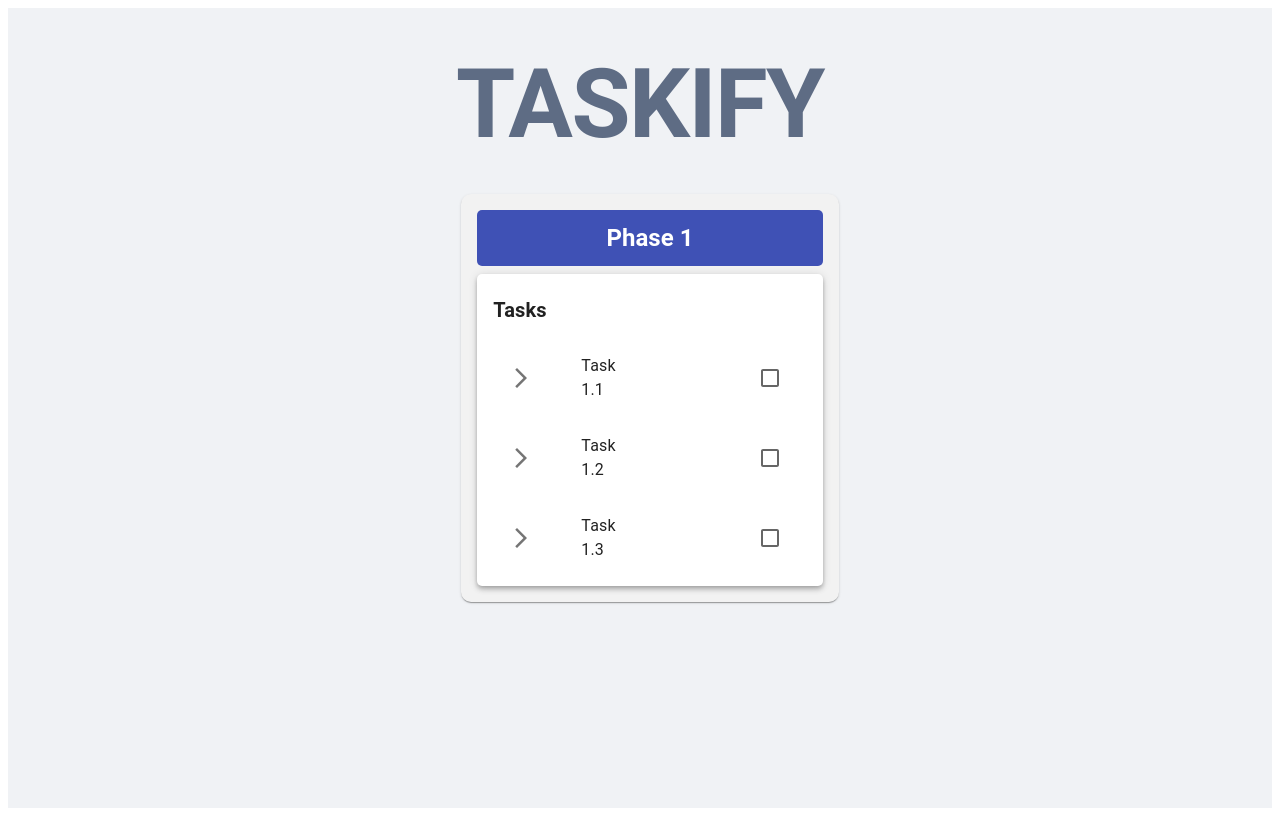
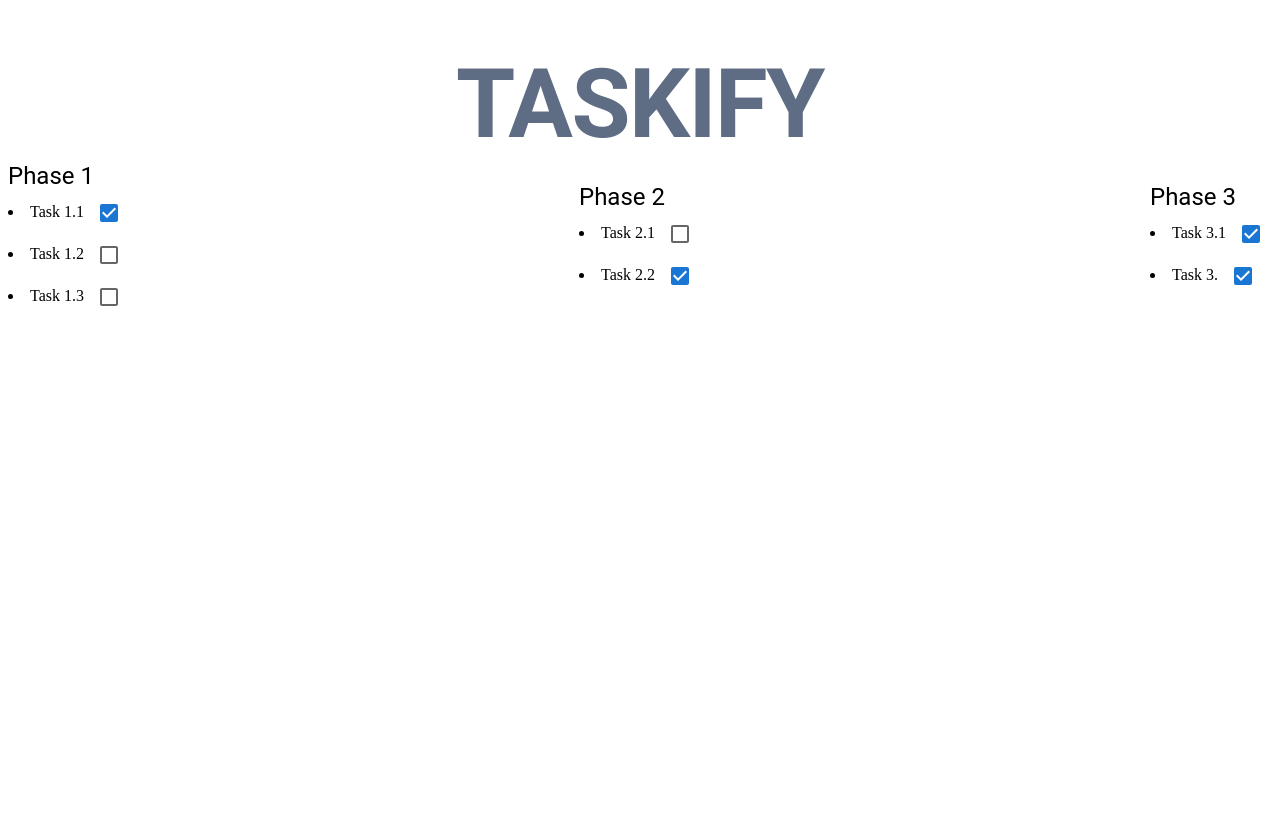
Before and after one commit to mcanozkulekci/Taskify, a React (Create React App) app: page / in a window 1280 px wide. Built offline with nearby package versions, Linux system fonts and the light colour scheme.

Commit message:
hard reset

```diff
--- a/src/App.tsx
+++ b/src/App.tsx
@@ -1,23 +1,17 @@
 import React, { useState } from 'react';
 import Typography from '@mui/material/Typography';
-import { Box } from '@mui/material';
-import PhaseList from './components/PhaseList';
+import { Box, Card } from '@mui/material';
 import mockData from './components/MockData';
-import Task from './types/Task';
-
+import PageComponent from './components/PageComponent';
 const App: React.FC = () => {
   // Global state for phases
   const [state, setState] = useState(mockData);
 
   return (
-    <div
-      className="App"
-      style={{ backgroundColor: '#F0F2F5', minHeight: '100vh' }}
-    >
+    <div className="App">
       <Box sx={{ py: 5 }}>
         <Typography
           variant="h1"
-          gutterBottom
           align="center"
           sx={{
             color: '#5E6C84',
@@ -27,8 +21,7 @@ const App: React.FC = () => {
         >
           Taskify
         </Typography>
-
-        <PhaseList phases={state.phases} />
+        <PageComponent phases={state.phases} />
       </Box>
     </div>
   );
--- a/src/components/MockData.ts
+++ b/src/components/MockData.ts
@@ -4,21 +4,21 @@ const mockData: State = {
   phases: [
     {
       id: 1,
-      phase: 'Phase 1',
+      name: 'Phase 1',
       tasks: [
         {
           id: 1,
-          task: 'Task 1.1',
+          name: 'Task 1.1',
           completed: true,
         },
         {
           id: 2,
-          task: 'Task 1.2',
+          name: 'Task 1.2',
           completed: false,
         },
         {
           id: 3,
-          task: 'Task 1.3',
+          name: 'Task 1.3',
           completed: false,
         },
       ],
@@ -26,16 +26,16 @@ const mockData: State = {
     },
     {
       id: 2,
-      phase: 'Phase 2',
+      name: 'Phase 2',
       tasks: [
         {
           id: 4,
-          task: 'Task 2.1',
+          name: 'Task 2.1',
           completed: false,
         },
         {
           id: 5,
-          task: 'Task 2.2',
+          name: 'Task 2.2',
           completed: true,
         },
       ],
@@ -43,11 +43,16 @@ const mockData: State = {
     },
     {
       id: 3,
-      phase: 'Phase 3',
+      name: 'Phase 3',
       tasks: [
         {
           id: 6,
-          task: 'Task 3.1',
+          name: 'Task 3.1',
+          completed: true,
+        },
+        {
+          id: 7,
+          name: 'Task 3.',
           completed: true,
         },
       ],
--- /dev/null
+++ b/src/components/PageComponent.tsx
@@ -0,0 +1,25 @@
+import Phase from '../types/Phase';
+import PhaseComponent from './PhaseComponent';
+import { Grid } from '@mui/material';
+interface PageProps {
+  phases: Phase[];
+}
+
+const PageComponent = ({ phases }: PageProps) => {
+  return (
+    <div>
+      <Grid
+        container
+        direction="row"
+        justifyContent="space-between"
+        alignItems="center"
+      >
+        {phases.map((phase) => (
+          <PhaseComponent phase={phase} tasks={phase.tasks} done={false} />
+        ))}
+      </Grid>
+    </div>
+  );
+};
+
+export default PageComponent;
--- /dev/null
+++ b/src/components/PhaseComponent.tsx
@@ -0,0 +1,25 @@
+import React from 'react';
+import Phase from '../types/Phase';
+import TaskComponent from './TaskComponent';
+import { Typography } from '@mui/material';
+import Task from '../types/Task';
+
+interface PhaseProps {
+  phase: Phase;
+  tasks: Task[];
+  done: boolean;
+}
+
+const PhaseComponent = ({ phase, tasks }: PhaseProps) => {
+  return (
+    <div>
+      <Typography variant="h5">
+        <div>{phase.name}</div>
+      </Typography>
+      <TaskComponent tasks={tasks} />
+      {/* <TaskComponent tasks={phase.tasks} /> */}
+    </div>
+  );
+};
+
+export default PhaseComponent;
--- a/src/components/PhaseList.tsx
+++ /dev/null
@@ -1,119 +0,0 @@
-import {
-  Box,
-  Grid,
-  List,
-  ListItemButton,
-  ListItemText,
-  Paper,
-  Typography,
-} from '@mui/material';
-import React, { useEffect, useState } from 'react';
-import Phase from '../types/Phase';
-import Task from '../types/Task';
-import TaskList from './TaskList';
-
-interface PhaseListProps {
-  phases: Phase[];
-}
-
-interface PhaseStatus {
-  id: number;
-  completed: boolean;
-}
-
-const PhaseList = (
-  { phases }: PhaseListProps,
-  { id, completed }: PhaseStatus
-) => {
-  const [phaseStatuses, setPhaseStatuses] = useState<PhaseStatus[]>(
-    // At the beginning, all the phases are uncompleted
-    phases.map((phase) => ({ id: phase.id, completed: false }))
-  );
-
-  const handleTaskListCompleted = (phaseId: number, completed: boolean) => {
-    const updatedPhaseStatuses = [...phaseStatuses];
-    updatedPhaseStatuses[phaseId - 1].completed = completed;
-    setPhaseStatuses(updatedPhaseStatuses);
-  };
-
-  const phaseWithIdOne = phases.filter((phase) => phase.id === 1);
-  return (
-    <>
-      {phaseWithIdOne !== undefined && (
-        <Grid container justifyContent="center" spacing={12}>
-          {phaseWithIdOne.map((phase) => (
-            <Grid
-              item
-              key={phase.id}
-              xs={12}
-              sm={6}
-              md={4}
-              sx={{
-                display: 'flex',
-                flexDirection: 'row',
-                alignItems: 'center',
-                height: '100%',
-              }}
-            >
-              <Paper
-                sx={{
-                  p: 2,
-                  width: '100%',
-                  borderRadius: '10px',
-                  backgroundColor: '#f2f2f2',
-                  transition: '0.3s ease-in-out',
-                  '&:hover': {
-                    backgroundColor: '#e0e0e0',
-                  },
-                }}
-              >
-                <List sx={{ padding: 0 }}>
-                  <ListItemButton
-                    sx={{
-                      mb: 1,
-                      borderRadius: '5px',
-                      backgroundColor: '#3f51b5',
-                      color: 'white',
-                      '&:hover': {
-                        backgroundColor: '#303f9f',
-                      },
-                    }}
-                  >
-                    <ListItemText
-                      primary={
-                        <Typography
-                          variant="h5"
-                          color="inherit"
-                          align="center"
-                          sx={{ fontWeight: 'bold' }}
-                        >
-                          {phase.phase}
-                        </Typography>
-                      }
-                    />
-                  </ListItemButton>
-                </List>
-                <Box
-                  sx={{
-                    backgroundColor: 'white',
-                    borderRadius: '5px',
-                    boxShadow:
-                      '0px 2px 4px -1px rgba(0,0,0,0.2),0px 4px 5px 0px rgba(0,0,0,0.14),0px 1px 10px 0px rgba(0,0,0,0.12)',
-                    overflow: 'hidden',
-                  }}
-                >
-                  <TaskList
-                    tasks={phase.tasks}
-                    taskListDone={phaseWithIdOne.completed}
-                  />
-                </Box>
-              </Paper>
-            </Grid>
-          ))}
-        </Grid>
-      )}
-    </>
-  );
-};
-
-export default PhaseList;
--- a/src/components/SingleTask.tsx
+++ /dev/null
@@ -1,48 +0,0 @@
-import React, { useEffect, useState } from 'react';
-import { Box, Checkbox, Typography } from '@mui/material';
-import Task from '../types/Task';
-import { CheckBox } from '@mui/icons-material';
-
-interface SingleTaskProps {
-  task: Task;
-  completed: boolean;
-  onChange: (completed: boolean) => void;
-}
-
-const SingleTask: React.FC<SingleTaskProps> = ({
-  task,
-  completed,
-  onChange,
-}: SingleTaskProps) => {
-  const [taskCompleted, setTaskCompleted] = useState<boolean>(completed);
-  const handleChange = (event: React.ChangeEvent<HTMLInputElement>) => {
-    const completed = event.target.checked;
-    setTaskCompleted(completed);
-    onChange(completed);
-  };
-  useEffect(() => {
-    setTaskCompleted(completed);
-  }, [completed]);
-
-  return (
-    <Box
-      sx={{
-        display: 'flex',
-        alignItems: 'center',
-        justifyContent: 'space-between',
-        textDecoration: taskCompleted ? 'line-through' : 'transparent',
-      }}
-    >
-      <Box sx={{ mr: 1 }}>
-        <Typography variant="body1">{task.task}</Typography>
-      </Box>
-      <Checkbox
-        checked={taskCompleted}
-        onChange={handleChange}
-        sx={{ marginLeft: '125px' }}
-      />
-    </Box>
-  );
-};
-
-export default SingleTask;
--- /dev/null
+++ b/src/components/TaskComponent.tsx
@@ -0,0 +1,36 @@
+import React, { useState } from 'react';
+
+import Task from '../types/Task';
+import { Checkbox } from '@mui/material';
+interface TaskProps {
+  tasks: Task[];
+}
+
+const TaskComponent = ({ tasks }: TaskProps) => {
+  const [isCompleted, setIsCompleted] = useState<boolean[]>(
+    tasks.map((task) => task.completed)
+  );
+
+  const handleChange = (index: number) => {
+    const newCompleted = [...isCompleted];
+    newCompleted[index] = !newCompleted[index];
+    setIsCompleted(newCompleted);
+    tasks[index].completed = !tasks[index].completed;
+  };
+
+  return (
+    <div>
+      {tasks.map((task, index) => (
+        <li key={index}>
+          {task.name}{' '}
+          <Checkbox
+            checked={isCompleted[index]}
+            onChange={() => handleChange(index)}
+          />
+        </li>
+      ))}
+    </div>
+  );
+};
+
+export default TaskComponent;
--- a/src/components/TaskList.tsx
+++ /dev/null
@@ -1,86 +0,0 @@
-import {
-  List,
-  ListItem,
-  ListItemButton,
-  ListItemIcon,
-  ListItemText,
-  Typography,
-} from '@mui/material';
-import React, { useEffect, useState } from 'react';
-import Task from '../types/Task';
-import SingleTask from './SingleTask';
-import ArrowForwardIosIcon from '@mui/icons-material/ArrowForwardIos';
-
-interface TaskListProps {
-  tasks: Task[];
-  taskListDone: boolean;
-}
-
-const TaskList: React.FC<TaskListProps> = ({
-  tasks,
-  taskListDone,
-}: TaskListProps) => {
-  // State to hold the completed status of all tasks
-  const [taskStatuses, setTaskStatuses] = useState<boolean[]>(
-    // Initialize all task statuses to false;
-
-    tasks.map((task) => false)
-  );
-
-  const [allTasksCompleted, setAllTasksCompleted] = useState<boolean>(false);
-
-  const handleTaskChange = (index: number, completed: boolean) => {
-    // Copy the taskStatuses array
-    const updatedTaskStatuses = [...taskStatuses];
-    // Update the completed status of the task at the given index
-    updatedTaskStatuses[index] = completed;
-    // Update the state with the updated taskStatuses array
-    setTaskStatuses(updatedTaskStatuses);
-
-    // Check if all tasks are completed
-    if (updatedTaskStatuses.every((status) => status === true)) {
-      setAllTasksCompleted(true);
-    } else {
-      setAllTasksCompleted(false);
-    }
-    taskListDone = allTasksCompleted;
-  };
-
-  return (
-    <List>
-      <ListItemButton>
-        <ListItemText
-          primary={
-            <Typography variant="h6" sx={{ fontWeight: 'bold' }}>
-              Tasks
-            </Typography>
-          }
-        />
-      </ListItemButton>
-      <List component="div" disablePadding>
-        {tasks.map((task, index) => (
-          <ListItemButton sx={{ pl: 4 }}>
-            <ListItemIcon>
-              <ArrowForwardIosIcon />
-            </ListItemIcon>
-            <ListItem>
-              <SingleTask
-                task={task}
-                key={task.id}
-                completed={taskStatuses[index]}
-                onChange={(completed: boolean) =>
-                  handleTaskChange(index, completed)
-                }
-              />
-            </ListItem>
-          </ListItemButton>
-        ))}
-        {tasks.length === 0 && (
-          <Typography variant="subtitle1">No tasks found</Typography>
-        )}
-      </List>
-    </List>
-  );
-};
-
-export default TaskList;
--- a/src/types/Phase.ts
+++ b/src/types/Phase.ts
@@ -2,7 +2,7 @@ import Task from './Task';
 
 interface Phase {
   id: number;
-  phase: string;
+  name: string;
   tasks: Task[];
   done: boolean;
 }
--- a/src/types/Task.ts
+++ b/src/types/Task.ts
@@ -1,6 +1,6 @@
 interface Task {
   id: number;
-  task: string;
+  name: string;
   completed: boolean;
 }
 export default Task;
```
